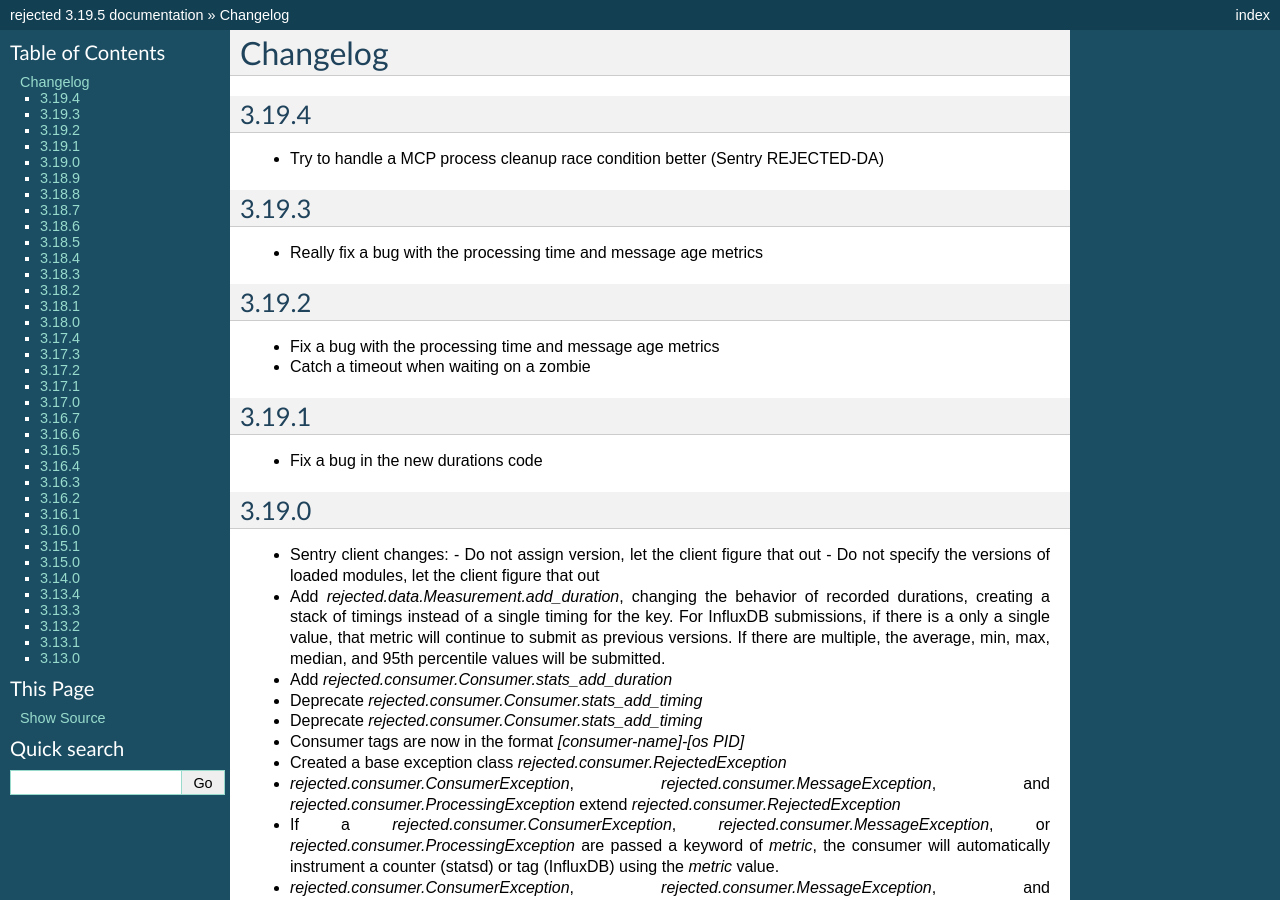
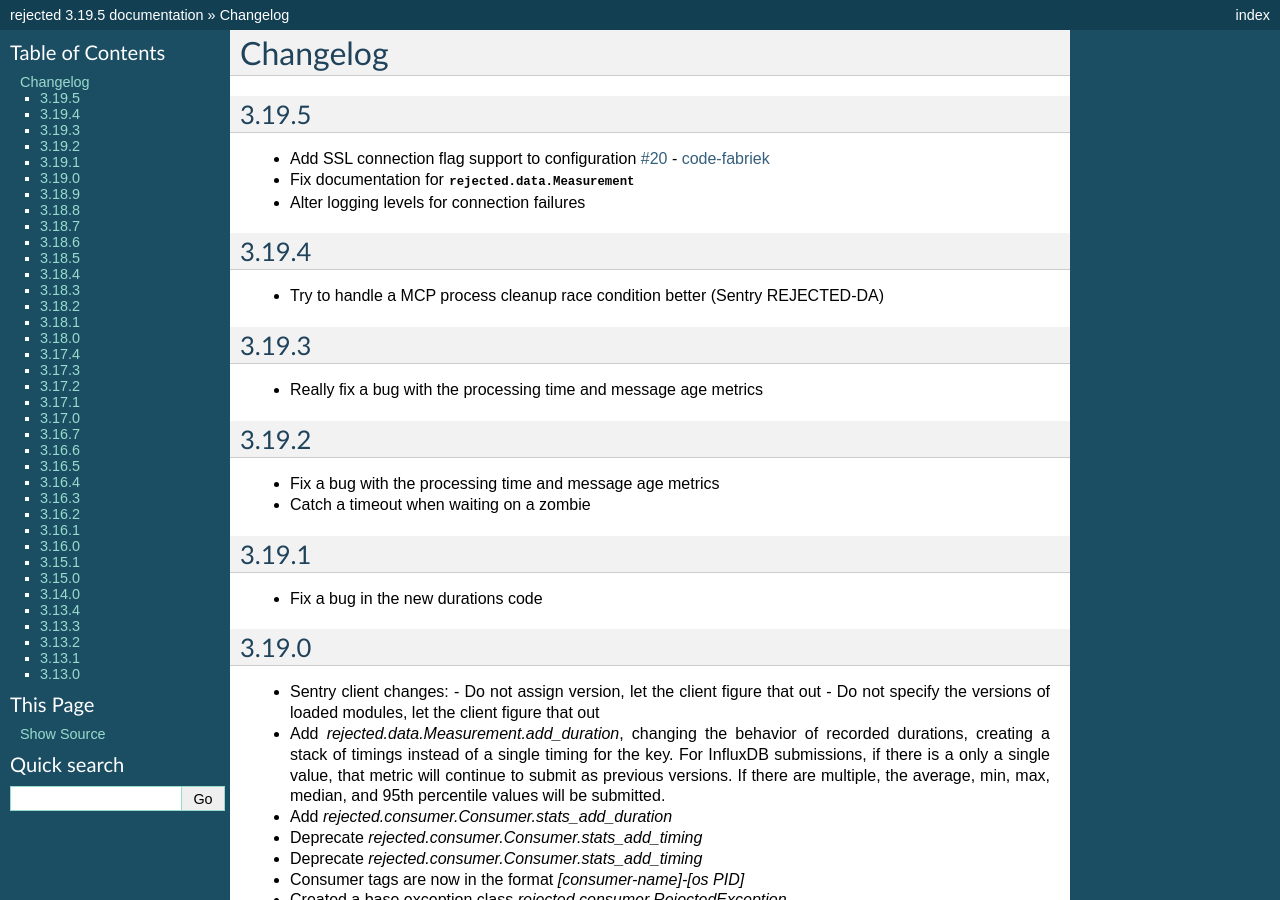
Before and after one commit to gmr/rejected, a Sphinx documentation site: the page built from docs/history.rst, in a window 1280 px wide and 900 px high. Built offline with Sphinx 7.4.7, drawn with Linux system fonts in a browser that asks for light colours.

Commit message:
Update logging around connection state issues

```diff
--- a/docs/history.rst
+++ b/docs/history.rst
@@ -1,5 +1,12 @@
 Changelog
 =========
+
+3.19.5
+------
+
+- Add SSL connection flag support to configuration `#20 <https://github.com/gmr/rejected/pull/20>`_ - `code-fabriek <https://github.com/code-fabriek>`_
+- Fix documentation for :py:class:`rejected.data.Measurement`
+- Alter logging levels for connection failures
 
 3.19.4
 ------
```
Also changed, not shown: CHANGELOG.md (+1 -0 lines), 1 other file.
